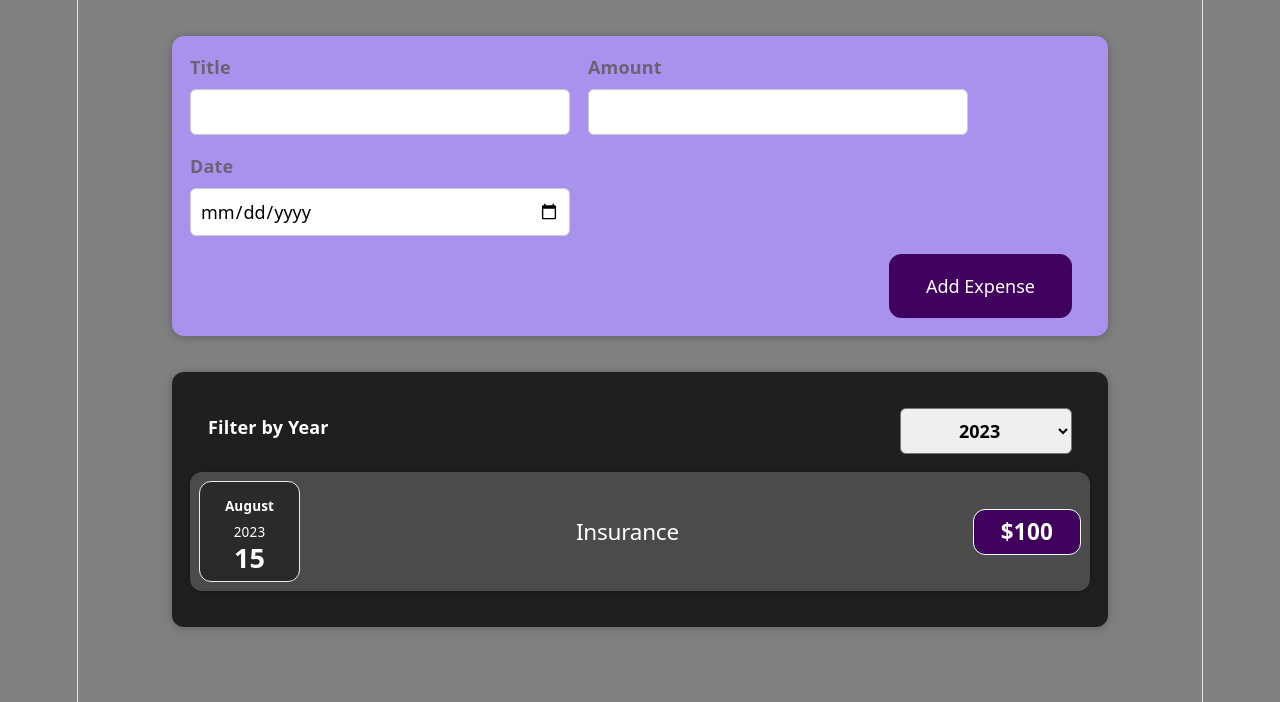
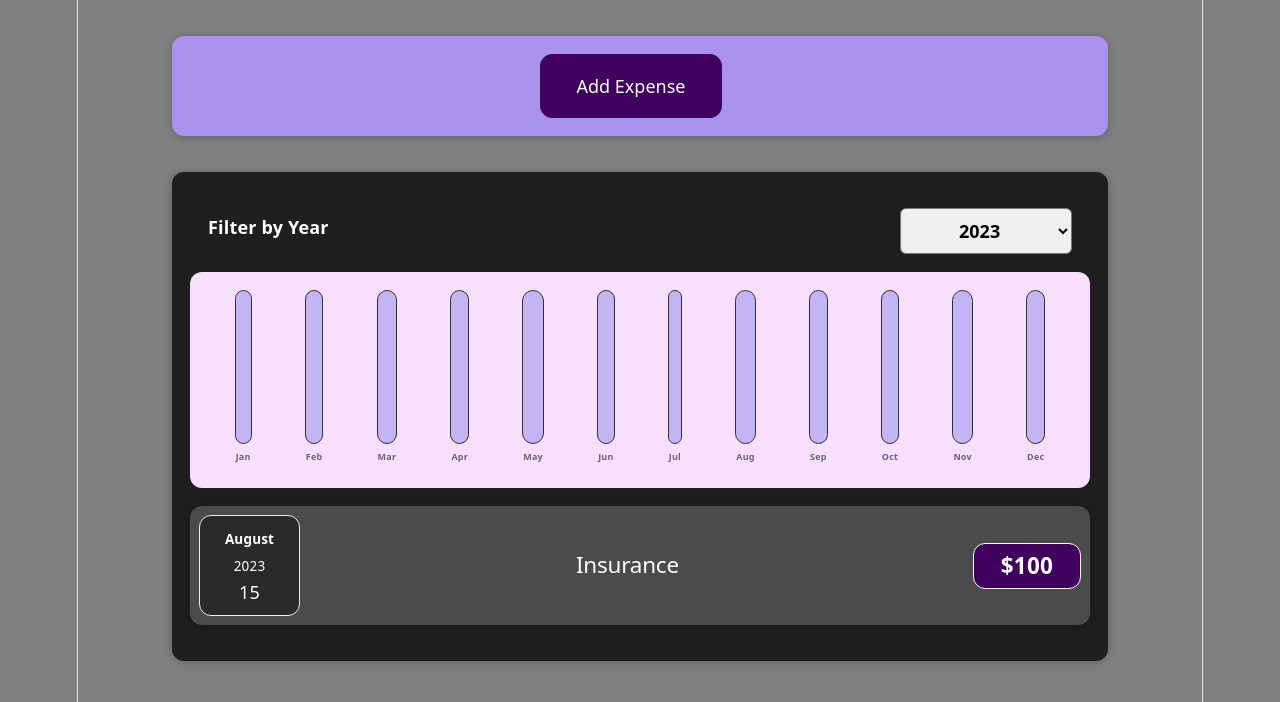
Before and after one commit to nidhiwhocodes/Introduction-React-Hooks, a React (Vite) app: page / in a window 1280 px wide. Shown: the top 702 px of the page. Built offline with nearby package versions, Linux system fonts and the light colour scheme.

Commit message:
Add chart and expenses components with styling; implement expense filtering and display

```diff
--- /dev/null
+++ b/src/Components/Chart/Chart.css
@@ -0,0 +1,9 @@
+.chart {
+  padding: 1rem;
+  border-radius: 12px;
+  background-color: #f8dfff;
+  text-align: center;
+  display: flex;
+  justify-content: space-around;
+  height: 10rem;
+}
--- /dev/null
+++ b/src/Components/Chart/Chart.jsx
@@ -0,0 +1,44 @@
+import ChartBar from "./ChartBar"
+import "./Chart.css"
+
+const Chart = (props) => {
+
+  const expensesOnlyArray = props.chartExpenses.map((monthExpenseData) => {
+    return monthExpenseData.price;
+  })
+  const maxValue = Math.max(...expensesOnlyArray);
+  const chartData = [
+    { expenseMonth: "Jan", expenseValue: 0 },
+    { expenseMonth: 'Feb', expenseValue: 0 },
+    { expenseMonth: 'Mar' ,expenseValue: 0 },
+    { expenseMonth: 'Apr' ,expenseValue: 0 },
+    { expenseMonth: 'May' ,expenseValue: 0 },
+    { expenseMonth: 'Jun' ,expenseValue: 0 },
+    { expenseMonth: 'Jul' ,expenseValue: 0 },
+    { expenseMonth: 'Aug' ,expenseValue: 0 },
+    { expenseMonth: 'Sep' ,expenseValue: 0 },
+    { expenseMonth: 'Oct' ,expenseValue: 0 },
+    { expenseMonth: 'Nov' ,expenseValue: 0 },
+    { expenseMonth: 'Dec' ,expenseValue: 0 },
+  ];
+
+  for (let expense of props.chartExpenses){
+    chartData[expense.date.getMonth()].expenseValue += expense.price
+   }
+  console.log(props.chartData);
+  return (
+    <div className="chart">
+      {chartData.map((monthData) => {
+        return <ChartBar
+          key={monthData.expenseMonth}
+          label={monthData.expenseMonth}
+          value={monthData.expenseValue}
+          maxValue={maxValue}
+        />
+
+    })}
+    </div>
+  )
+}
+
+export default Chart;
--- /dev/null
+++ b/src/Components/Chart/ChartBar.css
@@ -0,0 +1,30 @@
+.chart-bar {
+  height: 100%;
+  display: flex;
+  flex-direction: column;
+  align-items: center;
+}
+
+.chart-bar__inner {
+  height: 100%;
+  width: 100%;
+  border: 1px solid #313131;
+  border-radius: 12px;
+  background-color: #c3b4f3;
+  overflow: hidden;
+  display: flex;
+  flex-direction: column;
+  justify-content: flex-end;
+}
+
+.chart-bar__fill {
+  background-color: #4826b9;
+  width: 100%;
+  transition: all 0.3s ease-out;
+}
+
+.chart-bar__label {
+  font-weight: bold;
+  font-size: 0.5rem;
+  text-align: center;
+}
--- /dev/null
+++ b/src/Components/Chart/ChartBar.jsx
@@ -0,0 +1,14 @@
+import "./ChartBar.css"
+
+const ChartBar = (props) => {
+  return (
+    <div className="chart-bar">
+      <div className="chart-bar__inner">
+          <div className="chart-bar__fill"></div>
+      </div>
+      <div className="chart-bar__label">{props.label}</div>
+    </div>
+  )
+}
+
+export default ChartBar;
--- a/src/Components/Expenses/ExpenseDate.jsx
+++ b/src/Components/Expenses/ExpenseDate.jsx
@@ -1,15 +1,31 @@
+// import React from "react";
 import "./ExpenseDate.css";
 
+const months = [
+  "January",
+  "February",
+  "March",
+  "April",
+  "May",
+  "June",
+  "July",
+  "August",
+  "September",
+  "October",
+  "November",
+  "December",
+];
+
 function ExpenseDate(props) {
-  const month = props.date.toLocaleString("en-US", { month: "long" });
+  const month = months[props.date.getMonth()];
   const year = props.date.getFullYear();
-  const day = props.date.toLocaleString("en-US", { day: "2-digit" });
+  const date = props.date.getDate();
 
   return (
     <div className="expense-date">
       <div className="expense-date__month">{month}</div>
       <div className="expense-date__year">{year}</div>
-      <div className="expense-date__day">{day}</div>
+      <div className="expense-date__date">{date}</div>
     </div>
   );
 }
--- a/src/Components/Expenses/Expenses.jsx
+++ b/src/Components/Expenses/Expenses.jsx
@@ -1,7 +1,9 @@
+// Write your code at relevant places in the code below:
 
-import { useState } from "react";
-import ExpenseItem from "./ExpenseItem";
+import  { useState } from "react";
 import ExpensesFilter from "./ExpensesFilter";
+import ExpensesList from "./ExpensesList";
+import ExpensesChart from "./ExpensesChart";
 import "./Expenses.css";
 import Card from "../UI/Card";
 
@@ -11,6 +13,7 @@
   const changeFilterHandler = (selectedYear) => {
     setFilteredYear(selectedYear);
   };
+
   const filteredExpenses = props.expenses.filter((expense) => {
     return expense.date.getFullYear().toString() === filteredYear;
   });
@@ -21,16 +24,8 @@
         selected={filteredYear}
         onChangeFilter={changeFilterHandler}
       />
-      {filteredExpenses.map((expense) => {
-        return (
-          <ExpenseItem
-            key={expense.id}
-            title={expense.title}
-            date={expense.date}
-            price={expense.price}
-          />
-        );
-      })}
+      <ExpensesChart chartData={filteredExpenses} />
+      <ExpensesList items={filteredExpenses} />
     </Card>
   );
 };
--- /dev/null
+++ b/src/Components/Expenses/ExpensesChart.jsx
@@ -0,0 +1,13 @@
+// import React from "react"
+import Chart from "../Chart/Chart"
+
+const ExpensesChart = (props) => {
+
+  return (
+    <div>
+      <Chart chartExpenses={props.chartData} />
+    </div>
+  )
+}
+
+export default ExpensesChart;
--- a/src/Components/Expenses/ExpensesFilter.jsx
+++ b/src/Components/Expenses/ExpensesFilter.jsx
@@ -18,6 +18,7 @@
           <option value="2023">2023</option>
           <option value="2024">2024</option>
           <option value="2025">2025</option>
+          <option value="2026">2026</option>
         </select>
       </div>
     </div>
--- /dev/null
+++ b/src/Components/Expenses/ExpensesList.css
@@ -0,0 +1,9 @@
+.expenses-list {
+  list-style-type: none;
+  padding: 0;
+}
+
+.expenses-list__fallback {
+  color: white;
+  text-align: center;
+}
--- /dev/null
+++ b/src/Components/Expenses/ExpensesList.jsx
@@ -0,0 +1,25 @@
+import ExpenseItem from "./ExpenseItem";
+import "./ExpensesList.css";
+
+const ExpensesList = (props) => {
+  if (props.items.length === 0) {
+    return <h2 className="expenses-list__fallback">No expenses found</h2>;
+  }
+
+  return (
+    <ul className="expenses-list">
+      {props.items.map((item) => {
+        return (
+          <ExpenseItem
+            key={item.id}
+            title={item.title}
+            date={item.date}
+            price={item.price}
+          />
+        );
+      })}
+    </ul>
+  );
+};
+
+export default ExpensesList;
--- a/src/Components/NewExpense/ExpenseForm.jsx
+++ b/src/Components/NewExpense/ExpenseForm.jsx
@@ -1,4 +1,4 @@
-import { useState } from "react";
+import  { useState } from "react";
 import "./ExpenseForm.css";
 
 const ExpenseForm = (props) => {
@@ -9,17 +9,20 @@
   const titleChangeHandler = (event) => {
     setEnteredTitle(event.target.value);
   };
+
   const amountChangeHandler = (event) => {
     setEnteredAmount(event.target.value);
   };
+
   const dateChangeHandler = (event) => {
     setEnteredDate(event.target.value);
   };
+
   const formSubmitHandler = (event) => {
     event.preventDefault();
     const expenseData = {
       title: enteredTitle,
-      price: enteredAmount,
+      price: +enteredAmount,
       date: new Date(enteredDate),
     };
     props.onSaveExpenseData(expenseData);
@@ -55,13 +58,21 @@
             type="date"
             value={enteredDate}
             id="date"
-            onChange={dateChangeHandler}
             min="2023-01-01"
             max="2024-12-31"
+            onChange={dateChangeHandler}
           />
         </div>
       </div>
       <div className="new-expense__actions">
+        <button
+          type="button"
+          onClick={() => {
+            props.onCancel();
+          }}
+        >
+          Cancel
+        </button>
         <button type="submit">Add Expense</button>
       </div>
     </form>
--- a/src/Components/NewExpense/NewExpense.jsx
+++ b/src/Components/NewExpense/NewExpense.jsx
@@ -1,19 +1,36 @@
-// import React from "react";
+import  { useState } from "react";
 import ExpenseForm from "./ExpenseForm";
 import "./NewExpense.css";
 
 const NewExpense = (props) => {
-   const onSaveExpenseDataHandler = (enteredExpenseData) => {
-    console.log(enteredExpenseData);
-    const expenseData={
-      ...enteredExpenseData, id: Math.random().toString()
-    };
+  const [isEditing, setIsEditing] = useState(false);
 
+  const saveExpenseDataHandler = (enteredExpenseData) => {
+    const expenseData = { ...enteredExpenseData, id: Math.random().toString() };
     props.onAddExpense(expenseData);
-  }
+    setIsEditing(false);
+  };
+
   return (
     <div className="new-expense">
-      <ExpenseForm  onSaveExpenseData={onSaveExpenseDataHandler}/>
+      {!isEditing && (
+        <button
+          type="button"
+          onClick={() => {
+            setIsEditing(true);
+          }}
+        >
+          Add Expense
+        </button>
+      )}
+      {isEditing && (
+        <ExpenseForm
+          onSaveExpenseData={saveExpenseDataHandler}
+          onCancel={() => {
+            setIsEditing(false);
+          }}
+        />
+      )}
     </div>
   );
 };
```
